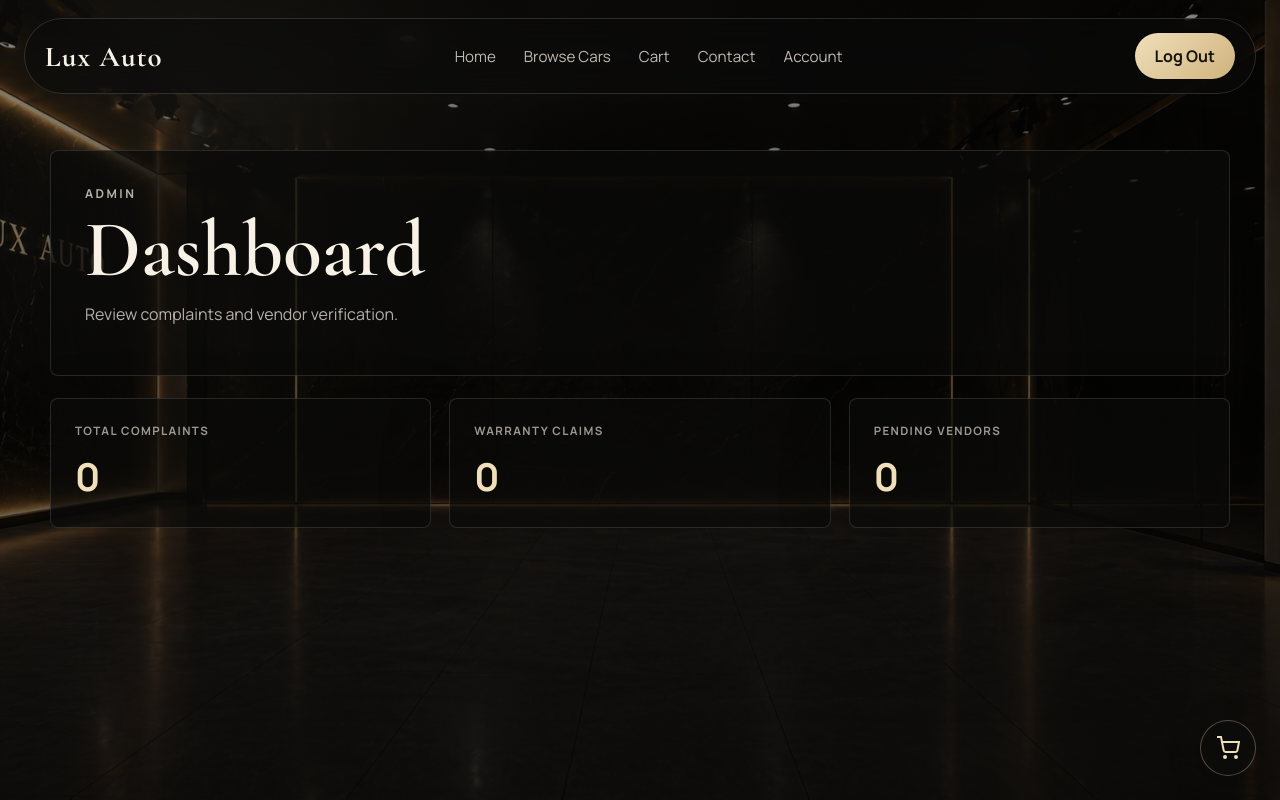
After one commit to juanjosevasquezmesa-create/CSET-180-Final-Project, a Flask app: page /account/admin in a window 1280 px wide. The commit adds this page. Run offline with Flask 3, Linux system fonts and the light colour scheme; the visitor is signed in with stand-in values (Sample User, id 1); parts of the project's set-up code (start-up, migrations or seed data) failed here and were passed over.

Commit message:
accounts

```diff
--- a/backend/adminAccount.py
+++ b/backend/adminAccount.py
@@ -13,7 +13,7 @@ admin_account_bp = Blueprint("admin_account", __name__, url_prefix="/account/")
 def admin_account():
     """Dashboard with dynamic views based on ?view parameter"""
     if not session or session.get("role") != "admin":
-        return redirect(url_for("login.login_page"))
+        return redirect(url_for("login.login"))
 
     view = request.args.get("view", "dashboard")
     if view == "warranty":
@@ -90,7 +90,7 @@ def admin_account():
 def update_complaint_status(complaint_id):
     """Update complaint status and assign handler"""
     if not session or session.get("role") != "admin":
-        return redirect(url_for("login.login_page"))
+        return redirect(url_for("login.login"))
 
     new_status = request.form.get("status")
 
@@ -121,7 +121,7 @@ def update_complaint_status(complaint_id):
 def verify_vendor(vendor_id):
     """Toggle vendor verification status"""
     if not session or session.get("role") != "admin":
-        return redirect(url_for("login.login_page"))
+        return redirect(url_for("login.login"))
 
     try:
         with Session(engine) as session_db:
--- a/backend/customerOrders.py
+++ b/backend/customerOrders.py
@@ -29,6 +29,7 @@ def order_details(order_id):
                 "model": product.model,
                 "quantity": item.quantity,
                 "price": item.price,
+                "line_total": float(item.price) * item.quantity,
                 "variation": f"{item.variation.color} {item.variation.year}"
             })
 
--- a/backend/vendorAdd.py
+++ b/backend/vendorAdd.py
@@ -106,4 +106,4 @@ def productAdd():
         session_db.commit()
 
     flash("Product added successfully.", "success")
-    return redirect(url_for("vAccount.vendorAcc"))
+    return redirect(url_for("vendor_account.vendor_account"))
--- a/backend/vendorDelete.py
+++ b/backend/vendorDelete.py
@@ -75,4 +75,4 @@ def productDel(product_id):
         session_db.commit()
         flash("Product deleted successfully.", "success")
 
-        return redirect(url_for("vAccount.vendorAcc"))
+        return redirect(url_for("vendor_account.vendor_account"))
--- a/backend/vendorEdit.py
+++ b/backend/vendorEdit.py
@@ -142,4 +142,4 @@ def productEdit(product_id):
 
         session_db.commit()
         flash("Product updated successfully.", "success")
-        return redirect(url_for("vAccount.vendorAcc"))
+        return redirect(url_for("vendor_account.vendor_account"))
--- a/backend/vendorProduct.py
+++ b/backend/vendorProduct.py
@@ -104,7 +104,7 @@ def productAdd():
         session_db.commit()
 
     flash("Product added successfully.", "success")
-    return redirect(url_for("vAccount.vendorAcc"))
+    return redirect(url_for("vendor_account.vendor_account"))
 
 @vendorProduct_bp.route("<int:product_id>/delete", methods=["GET"])
 def productDelConfirm(product_id):
@@ -173,7 +173,7 @@ def productDel(product_id):
         session_db.commit()
         flash("Product deleted successfully.", "success")
 
-        return redirect(url_for("vAccount.vendorAcc"))
+        return redirect(url_for("vendor_account.vendor_account"))
 
 @vendorProduct_bp.route("<int:product_id>/edit", methods=["GET", "POST"])
 def productEdit(product_id):
@@ -277,4 +277,4 @@ def productEdit(product_id):
 
         session_db.commit()
         flash("Product updated successfully.", "success")
-        return redirect(url_for("vAccount.vendorAcc"))
+        return redirect(url_for("vendor_account.vendor_account"))
--- a/drop_luxemotordb_tables.sql
+++ b/drop_luxemotordb_tables.sql
@@ -27,4 +27,4 @@ DROP TABLE IF EXISTS roles;
 SET FOREIGN_KEY_CHECKS = 1;
 
 
--- Select * from users;
+Select * from users;
--- a/main.py
+++ b/main.py
@@ -11,13 +11,14 @@ from backend.cart import cart_bp
 from backend.cartPage import cart_page_bp
 from backend.cartToOrder import cartToOrder_bp
 from backend.chat import chat_bp
-from backend.vendorAccount import vendor_Account_bp
+from backend.vendorAccount import vendor_account_bp
 from backend.vendorAdd import productAdd_bp
 from backend.vendorDelete import productDel_bp
 from backend.vendorEdit import productEdit_bp
+from backend.vendorProduct import vendorProduct_bp
 from backend.adminAccount import admin_account_bp
 from backend.customerAccount import customer_account_bp
-from backend.vendorAccount import vendor_account_bp
+from backend.customerOrders import customer_orders_bp
 
 app = Flask(__name__)
 # Now you can access variables like this:
@@ -37,7 +38,10 @@ app.register_blueprint(cart_bp)
 app.register_blueprint(cart_page_bp)
 app.register_blueprint(cartToOrder_bp)
 app.register_blueprint(chat_bp)
-app.register_blueprint(vendor_Account_bp)
+app.register_blueprint(vendor_account_bp)
+app.register_blueprint(admin_account_bp)
+app.register_blueprint(customer_account_bp)
+app.register_blueprint(customer_orders_bp)
 # app.register_blueprint(productAdd_bp)
 # app.register_blueprint(productDel_bp)
 # app.register_blueprint(productEdit_bp)
--- /dev/null
+++ b/static/styles/account.css
@@ -0,0 +1,157 @@
+.account-page {
+    min-height: 100vh;
+    padding: 150px 24px 72px;
+    background:
+        linear-gradient(180deg, rgba(8, 8, 7, 0.48) 0%, rgba(8, 8, 7, 0.68) 100%),
+        radial-gradient(circle at 15% 18%, rgba(240, 223, 187, 0.14), transparent 28%),
+        url("../images/showroom.png");
+    background-attachment: fixed;
+    background-position: center;
+    background-repeat: no-repeat;
+    background-size: cover;
+}
+
+.account-shell {
+    width: min(1180px, 100%);
+    margin: 0 auto;
+}
+
+.account-heading,
+.account-panel,
+.account-stat {
+    border: 1px solid rgba(255, 255, 255, 0.12);
+    border-radius: 8px;
+    background: rgba(10, 10, 9, 0.74);
+    box-shadow: 0 24px 70px rgba(0, 0, 0, 0.24);
+}
+
+.account-heading {
+    padding: 34px;
+    margin-bottom: 22px;
+}
+
+.account-kicker {
+    margin: 0 0 10px;
+    color: #f0dfbb;
+    text-transform: uppercase;
+    letter-spacing: 0.2em;
+    font-size: 0.76rem;
+    font-weight: 700;
+}
+
+.account-heading h1,
+.account-panel h2 {
+    margin: 0;
+    font-family: "Cormorant Garamond", serif;
+    font-weight: 600;
+}
+
+.account-heading h1 {
+    font-size: clamp(3rem, 7vw, 5rem);
+    line-height: 0.94;
+}
+
+.account-heading p,
+.empty-copy,
+.account-row p {
+    color: rgba(247, 241, 230, 0.72);
+}
+
+.account-panel {
+    padding: 28px;
+}
+
+.account-panel h2 {
+    font-size: 2.1rem;
+}
+
+.account-list {
+    display: grid;
+    gap: 14px;
+    margin: 22px 0;
+}
+
+.account-row {
+    display: flex;
+    justify-content: space-between;
+    gap: 18px;
+    padding: 18px;
+    border: 1px solid rgba(255, 255, 255, 0.1);
+    border-radius: 8px;
+    background: rgba(0, 0, 0, 0.18);
+}
+
+.account-row h3,
+.account-row p {
+    margin: 0;
+}
+
+.account-row h3 {
+    margin-bottom: 6px;
+}
+
+.account-actions {
+    display: flex;
+    align-items: center;
+    gap: 12px;
+}
+
+.account-actions span {
+    color: rgba(247, 241, 230, 0.68);
+}
+
+.account-total {
+    display: flex;
+    align-items: center;
+    justify-content: space-between;
+    gap: 18px;
+    margin: 6px 0 22px;
+    padding: 18px;
+    border-top: 1px solid rgba(255, 255, 255, 0.12);
+    color: #f0dfbb;
+    font-size: 1.1rem;
+    font-weight: 800;
+}
+
+.account-grid {
+    display: grid;
+    grid-template-columns: repeat(3, minmax(0, 1fr));
+    gap: 18px;
+}
+
+.account-stat {
+    padding: 24px;
+}
+
+.account-stat span {
+    display: block;
+    color: rgba(247, 241, 230, 0.62);
+    text-transform: uppercase;
+    letter-spacing: 0.12em;
+    font-size: 0.72rem;
+    font-weight: 800;
+}
+
+.account-stat strong {
+    display: block;
+    margin-top: 12px;
+    color: #f0dfbb;
+    font-size: 2.4rem;
+}
+
+@media (max-width: 760px) {
+    .account-page {
+        padding: 124px 14px 42px;
+    }
+
+    .account-grid,
+    .account-row {
+        grid-template-columns: 1fr;
+    }
+
+    .account-row,
+    .account-actions {
+        align-items: flex-start;
+        flex-direction: column;
+    }
+}
--- /dev/null
+++ b/templates/admin_account.html
@@ -0,0 +1,39 @@
+{% extends "base.html" %}
+
+{% block styles %}
+    <link rel="stylesheet" href="{{ url_for('static', filename='styles/style.css') }}">
+    <link rel="stylesheet" href="{{ url_for('static', filename='styles/account.css') }}">
+{% endblock %}
+
+{% block title %}Admin Account | Lux Auto{% endblock %}
+
+{% block body %}
+    <main class="account-page">
+        <section class="account-shell">
+            <div class="account-heading">
+                <p class="account-kicker">Admin</p>
+                <h1>Dashboard</h1>
+                {% if error %}
+                    <p>{{ error }}</p>
+                {% else %}
+                    <p>Review complaints and vendor verification.</p>
+                {% endif %}
+            </div>
+
+            <section class="account-grid">
+                <article class="account-stat">
+                    <span>Total Complaints</span>
+                    <strong>{{ total_complaints or 0 }}</strong>
+                </article>
+                <article class="account-stat">
+                    <span>Warranty Claims</span>
+                    <strong>{{ total_warranty_claims or 0 }}</strong>
+                </article>
+                <article class="account-stat">
+                    <span>Pending Vendors</span>
+                    <strong>{{ total_pending_vendors or 0 }}</strong>
+                </article>
+            </section>
+        </section>
+    </main>
+{% endblock %}
--- a/templates/base.html
+++ b/templates/base.html
@@ -31,7 +31,7 @@
                     <a href="/cart">Cart</a>
                     <a href="{{ url_for('index.index') }}#contact">Contact</a>
                     {% if session %}
-                        <a href="/account/{{session.role}}">Account</a>
+                        <a href="{{ url_for('vendor_account.account_home') }}">Account</a>
                     {% endif %}
                 </div>
                 {% if session %}
--- a/templates/vendorAdd.html
+++ b/templates/vendorAdd.html
@@ -77,7 +77,7 @@
                 </section>
 
                 <div class="vendor-form-actions">
-                    <a class="btn alt-btn" href="{{ url_for('vAccount.vendorAcc') }}">Cancel</a>
+                    <a class="btn alt-btn" href="{{ url_for('vendor_account.vendor_account') }}">Cancel</a>
                     <button class="btn main-btn" type="submit">Add Product</button>
                 </div>
             </form>
--- a/templates/vendorDelete.html
+++ b/templates/vendorDelete.html
@@ -28,7 +28,7 @@
             </dl>
 
             <form class="delete-actions" method="POST">
-                <a class="btn alt-btn" href="{{ url_for('vAccount.vendorAcc') }}">Cancel</a>
+                <a class="btn alt-btn" href="{{ url_for('vendor_account.vendor_account') }}">Cancel</a>
                 <button class="btn danger-btn" type="submit">Delete Product</button>
             </form>
         </section>
--- a/templates/vendorEdit.html
+++ b/templates/vendorEdit.html
@@ -119,7 +119,7 @@
             </section>
 
             <div class="form-actions">
-                <a class="btn alt-btn" href="{{ url_for('vAccount.vendorAcc') }}">Cancel</a>
+                <a class="btn alt-btn" href="{{ url_for('vendor_account.vendor_account') }}">Cancel</a>
                 <button class="btn main-btn" type="submit">Save Changes</button>
             </div>
         </form>
```
Also changed, not shown: backend/vendorAccount.py (+38 -7 lines), templates/customerAccount.html (added, +43 -0 lines), templates/customerOrderDetails.html (added, +43 -0 lines).
